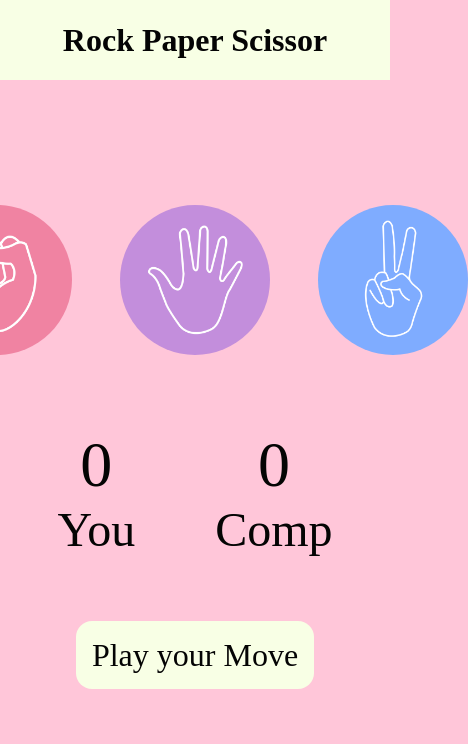
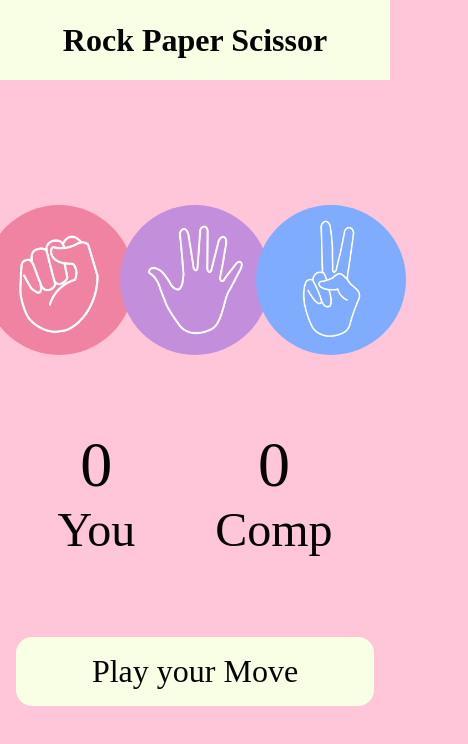
Before and after one commit to beingaayush/Rock-Paper-Scissor-Game, a plain HTML site: page index.html in a window 390 px wide. Shown: the whole page, 468 px wide, since content can reach past the window. Drawn offline with Linux system fonts and the light colour scheme.

Commit message:
added media queries to make the hame responsive for all pixel devices.

```diff
--- a/app.js
+++ b/app.js
@@ -35,6 +35,7 @@ const gameDraw = () => {
     console.log("game draw");
     msg.innerText = "GAME DRAW, Try Again";
     msg.style.backgroundColor = "black";
+    msg.style.color = "white";
 
 };
 
--- a/index.html
+++ b/index.html
@@ -3,9 +3,10 @@
 
 <head>
     <meta charset="UTF-8">
-    <meta name="viewport" content="width=device-width, initial-scale=1.0">
+    <meta name="viewport" content="width=device-width, user-scalable=no">
     <title>Rock Paper Scissor Game</title>
     <link rel="stylesheet" href="style.css">
+
 </head>
 
 <body>
--- a/style.css
+++ b/style.css
@@ -14,6 +14,7 @@ h1 {
     color: rgb(4, 4, 4);
     height: 5rem;
     line-height: 5rem;
+    /* width: 100%; */
 }
 
 .choice {
@@ -74,3 +75,50 @@ img {
     border-radius: 1rem;
     padding: 1rem;
 }
+
+/* for the website responsiveness*/
+
+@media only screen and (max-width: 455px) {
+
+    /* h1{
+        background-color: #F8FFE5;
+        width: 100%;
+    } */
+
+
+    .choices {
+        gap: 1rem;
+
+        width: 100%;
+        justify-content: center;
+        align-items: center;
+
+    }
+
+    .choice {
+        height: 200px;
+        width: 120px;
+    }
+
+    .msg-container {
+        height: 100%;
+        width: 100%;
+        font-size: 14px;
+        border-radius: 25px;
+
+    }
+
+    #msg {
+        display: flex;
+        margin: 1rem;
+        /* padding-right: 4px; */
+        justify-content: center;
+        text-align: center;
+
+    }
+
+    .choice:hover {
+        background-color: #FFC6D9;
+    }
+
+}
```
